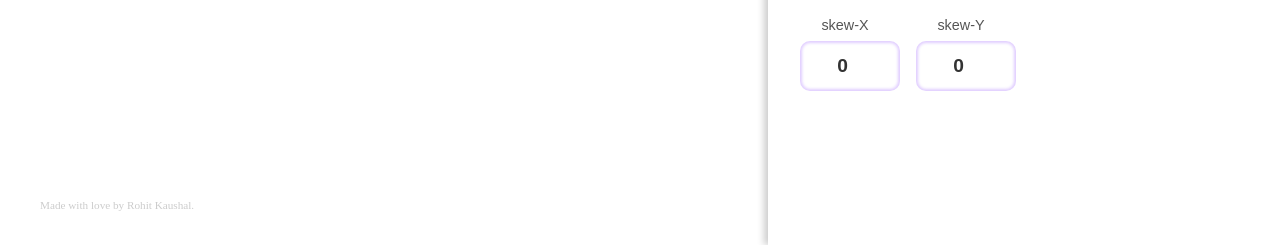
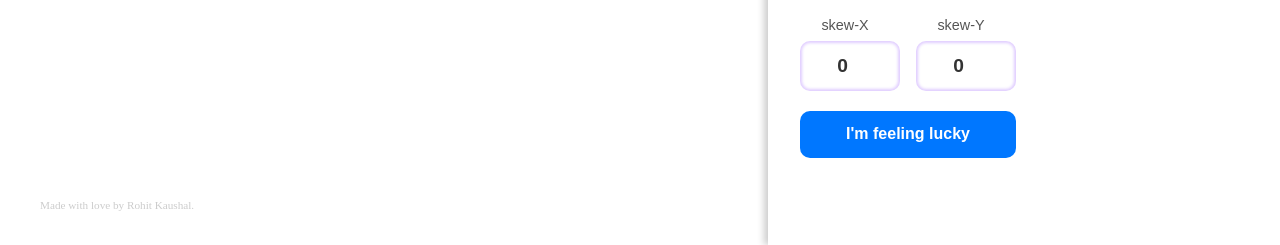
Before and after one commit to RohitKaushal7/3d-transform, a plain HTML site: page trf/index.html in a window 1280 px wide. Shown: the part 555-800 px from the top of the page. Drawn offline with Linux system fonts and the light colour scheme.

Commit message:
v2.3.0 - i am feeling lucky

```diff
--- a/trf/index.html
+++ b/trf/index.html
@@ -100,6 +100,7 @@
 								<label for="skewy">skew-Y</label>
 								<input type="number" name="skewY" id="skewY" value="0" onchange="sky=this.value; transform();">
 							</div>
+							<div class="ctrl btn" id="random" style="grid-area: btn;" onclick="random()">I'm feeling lucky</div>
 					</div>
 
 					<div class="tab" id="matrix">
--- a/trf/trf_script.js
+++ b/trf/trf_script.js
@@ -106,3 +106,18 @@ function setAll(){
   document.querySelector("#skewX").value=skx;
   document.querySelector("#skewY").value=sky;
 }
+
+function random(){
+	tx= 0 + parseInt(100*Math.random());
+	ty= 0 + parseInt(100*Math.random());
+	tz= 0 + parseInt(100*Math.random());
+	do{sx= -1.5 + parseInt(3*Math.random())}while(!sx);
+	do{sy= -1.5 + parseInt(3*Math.random())}while(!sy);
+	do{sz= -1.5 + parseInt(3*Math.random())}while(!sz);
+	// skx= -60 + parseInt(120*Math.random());
+	// sky= -60 + parseInt(120*Math.random());
+	rx= -360 + parseInt(720*Math.random());
+	ry= -360 + parseInt(720*Math.random());
+	rz= -360 + parseInt(720*Math.random());
+	transform();
+}
--- a/trf/trf_style.css
+++ b/trf/trf_style.css
@@ -173,7 +173,8 @@ input[type=number]{
   "trx try trz tra"
   "rtx rty rtz rta"
   "scx scy scz sca"
-  "skx sky skz ska";
+  "skx sky skz ska"
+  "btn btn btn2 btn2";
 }
 
 .btn{
```
